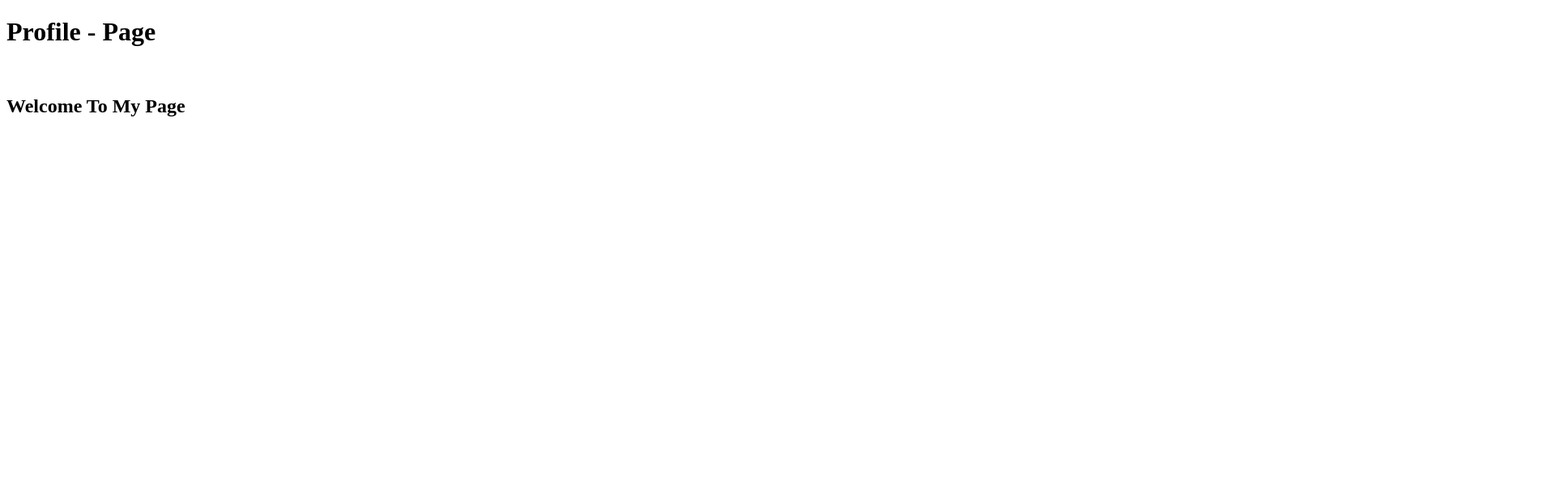
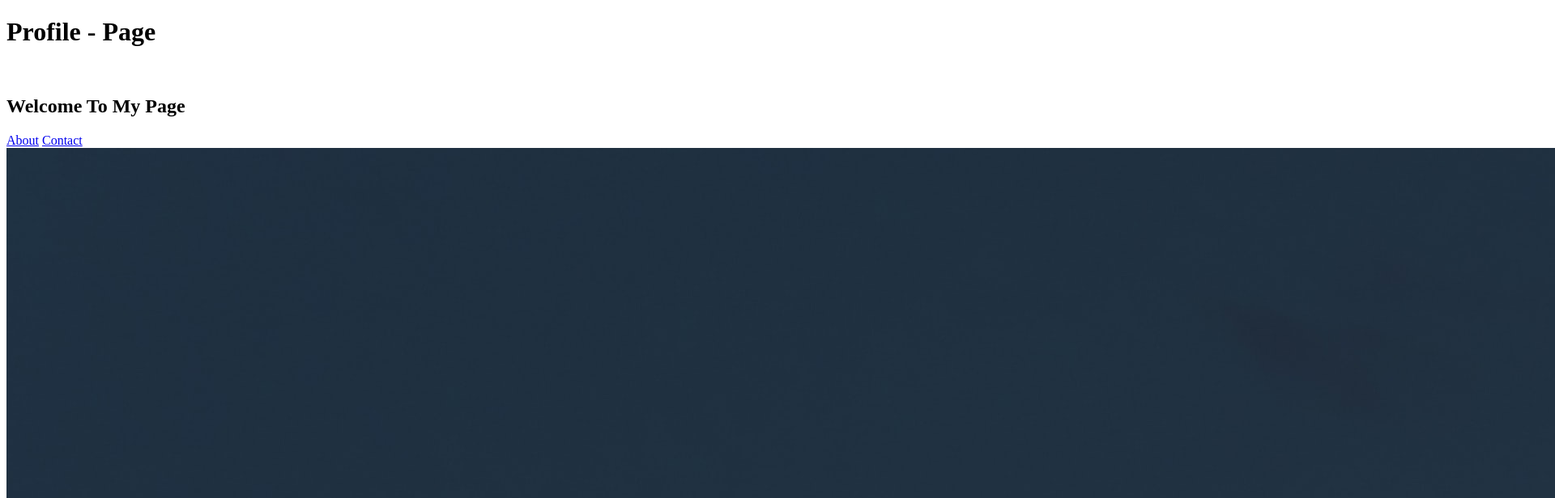
Before and after one commit to ohfeebeelay/my-website, a plain HTML site: page index.html in a window 1280 px wide. Shown: the top 616 px of the page at 81% size, 1920 px wide, since content can reach past the window. Drawn offline with Linux system fonts and the light colour scheme.

Commit message:
index update

```diff
--- a/index.html
+++ b/index.html
@@ -8,6 +8,8 @@
 <h1>Profile - Page</h1>
 <img src="" />
 <h2>Welcome To My Page</h2>
-<img src="" />
+<a href ="about.html">About</a>
+<a href ="contact.html">Contact</a>
+<img src="images/altinay-dinc-LluELtL5mK4-unsplash.jpg" />
 </body>
 </html>
```
